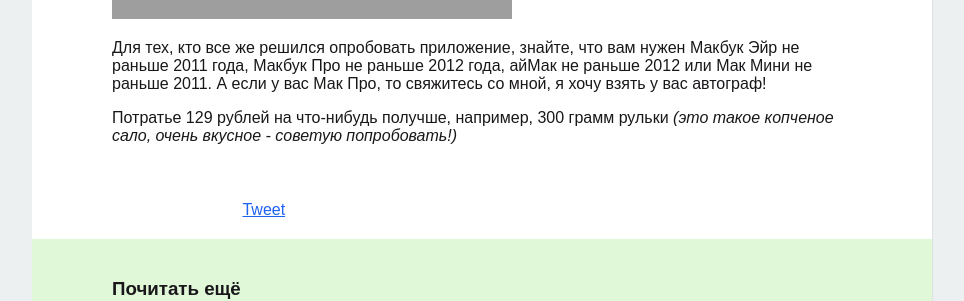
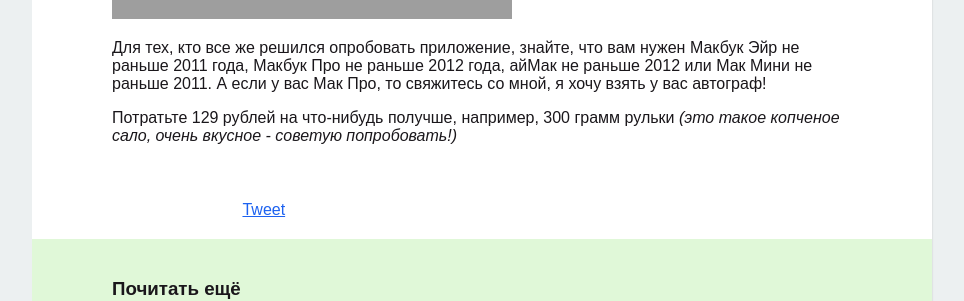
Before and after one commit to anna-vanlee/bizikov.ru, a Jekyll site: the page built from _posts/2014-03-04-ios-knock-app.md, in a window 1280 px wide and 900 px high, scrolled down 2906 px. Shown: the part 151-452 px from the top of the window, without its empty margins (8-972 px from the left). Built offline with Jekyll 4.4.1, drawn with Linux system fonts in a browser that asks for light colours; some web fonts are replaced; comment, search, counter and statistics services are not loaded; some of the changed lines change nothing that is shown.

Commit message:
исправления

```diff
--- a/_includes/header.html
+++ b/_includes/header.html
@@ -25,8 +25,8 @@
     <meta property = "og:site_name" content="Блог Александра Бизикова" />
     <meta property = "og:type" content = "blog" />
     <meta property = "og:description" content="{{ page.excerpt }}" />
-    <meta property = "og:image" content="{% if page.cover %}{{ site.url }}/{{ page.cover }}{% else %}{{ site.url }}/images/bizikov.jpg{% endif %}" />
-    <link rel="image_src" href="{% if page.cover %}{{ site.url }}/{{ page.cover }}{% else %}{{ site.url }}/images/bizikov.jpg{% endif %}" />
+    <meta property = "og:image" content="{% if page.cover %}{{ site.url }}/{{ page.cover }}{% else %}{{ site.url }}/upload/page/home/bizikov.jpg{% endif %}" />
+    <link rel="image_src" href="{% if page.cover %}{{ site.url }}/{{ page.cover }}{% else %}{{ site.url }}/upload/page/home/bizikov.jpg{% endif %}" />
     <!-- Атомная лента-->
     <link rel="alternate" type="application/rss+xml" title="RSS 2.0" href="{{ site.url }}/atom.xml">
     <link rel="shortcut icon" href="{{ site.url }}/favicon.ico" type="image/x-icon">
--- a/_posts/2014-03-04-ios-knock-app.md
+++ b/_posts/2014-03-04-ios-knock-app.md
@@ -45,4 +45,4 @@ tags:
 
 Для тех, кто все же решился опробовать приложение, знайте, что вам нужен Макбук Эйр не раньше 2011 года, Макбук Про не раньше 2012 года, айМак не раньше 2012 или Мак Мини не раньше 2011. А если у вас Мак Про, то свяжитесь со мной, я хочу взять у вас автограф!
 
-Потратье 129 рублей на что-нибудь получше, например, 300 грамм рульки *(это такое копченое сало, очень вкусное - советую попробовать!)*
+Потратьте 129 рублей на что-нибудь получше, например, 300 грамм рульки *(это такое копченое сало, очень вкусное - советую попробовать!)*
```
